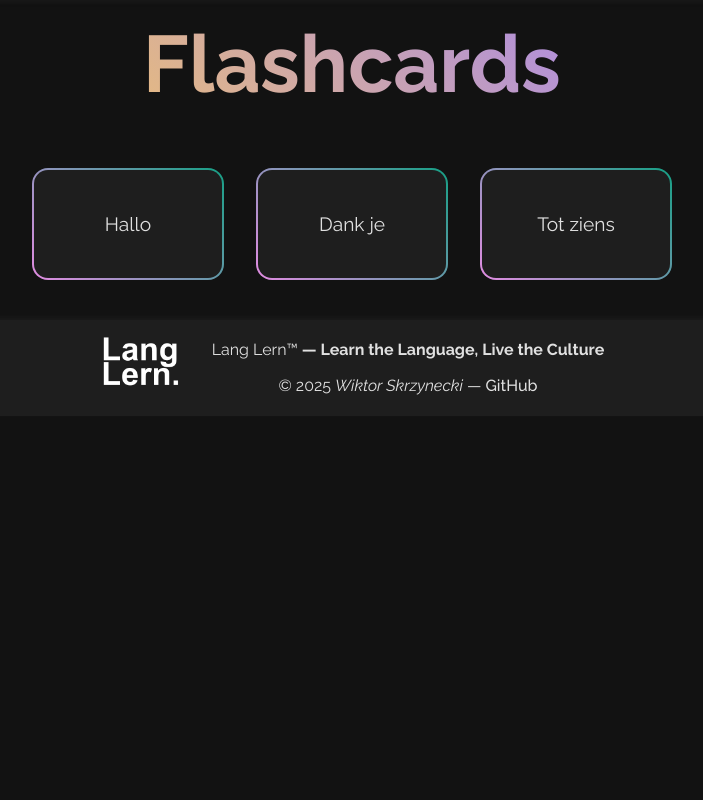
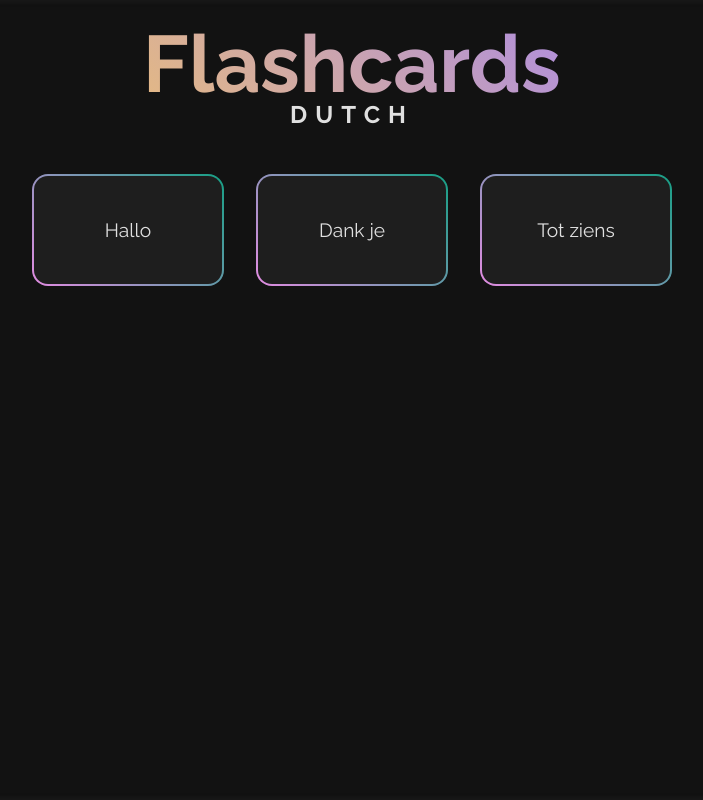
Before and after one commit to Hadevsh/LangLern, a Flask app: page /flashcards in a window 1280 px wide. Shown: the part 96-896 px from the top of the page, without its empty margins (288-991 px from the left). Run offline with Flask 3, Linux system fonts and the light colour scheme.

Commit message:
Change flashcard container height

```diff
--- a/app/static/css/flashcards.css
+++ b/app/static/css/flashcards.css
@@ -6,7 +6,17 @@
   -webkit-text-fill-color: transparent;
 }
 
+.lang {
+    letter-spacing: 0.5rem;
+    text-transform: uppercase;
+    margin-top: -2rem;
+}
+
 .flashcard-container {
+    height: calc(100vh - 6rem); /* 6 rem for nav */
+}
+
+.three-flashcards {
     display: flex;
     flex-wrap: wrap;
     gap: 2rem;
--- a/app/templates/flashcards.html
+++ b/app/templates/flashcards.html
@@ -7,8 +7,11 @@
 {% endblock %}
 
 {% block content %}
+<div class="flashcard-container">
     <h1 class="title">Flashcards</h1>
-<div class="flashcard-container">
+    <h2 class="lang">Dutch</h2> <!-- Placeholder -->
+
+    <div class="three-flashcards">
         {% for card in flashcards %}
         <div class="flashcard">
             <div class="front">
@@ -20,6 +23,7 @@
         </div>
         {% endfor %}
     </div>
+</div>
 {% endblock %}
 
 {% block scripts %}
```
Lines whose indentation alone changed are shown as unchanged.
